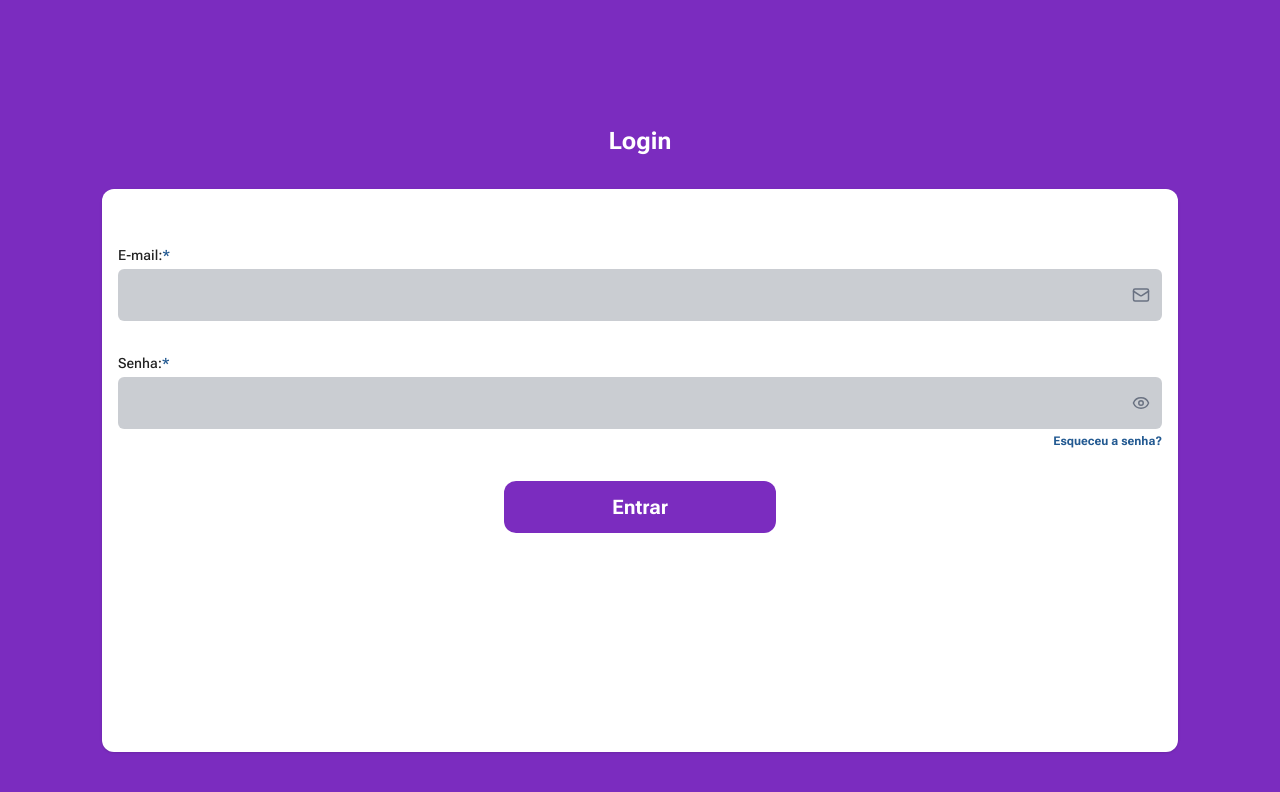
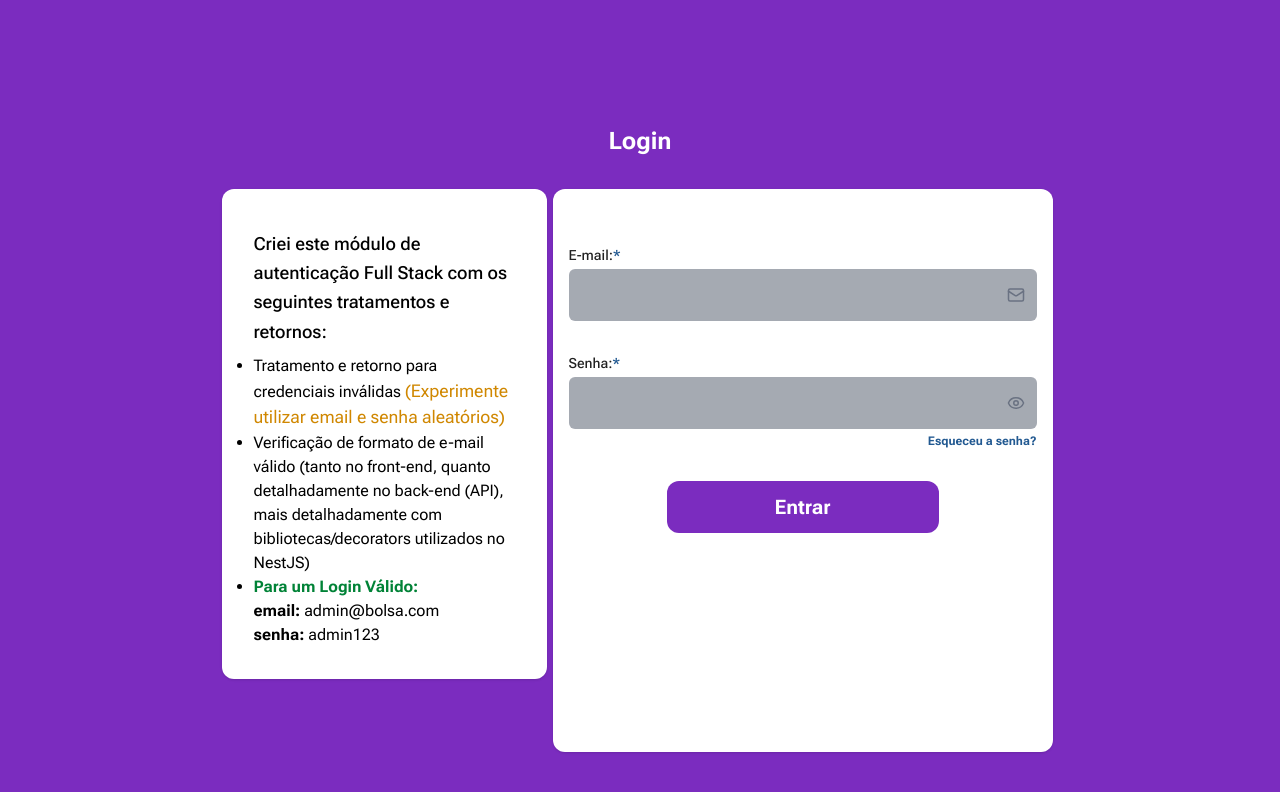
Before and after one commit to dig-ie/Login-Cadastro-React-Next-Atomic, a Next.js app: page / in a window 1280 px wide. Shown: the top 792 px of the page. Built offline with nearby package versions, Linux system fonts and the light colour scheme; no server answers.

Commit message:
feat: add user documentation

```diff
--- a/src/app/login/page.tsx
+++ b/src/app/login/page.tsx
@@ -2,12 +2,41 @@
 import { ApiWarmupModal } from "@/components/organisms/ApiWarmupModal";
 import { LoginCard } from "../../components/organisms/LoginCard";
 import { AuthPageTemplate } from "../../components/templates/AuthPageTemplate";
+import { CardSurface } from "@/components/atoms/CardSurface";
 
 export default function Login() {
   return (
     <AuthPageTemplate title="Login">
       <ApiWarmupModal />
-      <LoginCard className="h-full w-full" />
+      <CardSurface className="text-left max-w-[325px]" p={8}>
+        <h1 className="text-lg text-foreground font-medium leading-relaxed my-2">
+          Criei este módulo de autenticação Full Stack com os seguintes
+          tratamentos e retornos:
+        </h1>
+        <ul className="text-left list-disc">
+          <li>
+            Tratamento e retorno para credenciais inválidas{" "}
+            <span className="text-yellow-600 text-[2.2vh]">
+              (Experimente utilizar email e senha aleatórios)
+            </span>
+          </li>
+          <li>
+            Verificação de formato de e-mail válido (tanto no front-end, quanto
+            detalhadamente no back-end (API), mais detalhadamente com
+            bibliotecas/decorators utilizados no NestJS)
+          </li>
+          <li>
+            <span className="text-green-700  font-extrabold">
+              Para um Login Válido:
+            </span>
+            <br />
+            <strong>email:</strong> admin@bolsa.com
+            <br />
+            <strong>senha:</strong> admin123
+          </li>
+        </ul>
+      </CardSurface>
+      <LoginCard className="h-full w-full max-w-[500px]" />
     </AuthPageTemplate>
   );
 }
--- a/src/components/atoms/CardSurface/index.tsx
+++ b/src/components/atoms/CardSurface/index.tsx
@@ -10,6 +10,7 @@ const cardSurface = tv({
       2: "p-2",
       4: "p-4",
       6: "p-6",
+      8: "p-8",
     },
     variant: {
       default: "",
--- a/src/components/atoms/FormInput/index.tsx
+++ b/src/components/atoms/FormInput/index.tsx
@@ -9,10 +9,11 @@ const input = tv({
     bg-secondaryText
     px-3 py-2
     text-sm
-    placeholder-gray-400
+    placeholder-black!
+    text-black
     focus:outline-none
     focus:ring-1 focus:ring-primary
-    transition opacity-35 min-h-[52px]
+    transition opacity-60 min-h-[52px]
   `,
   variants: {
     intent: {
```
